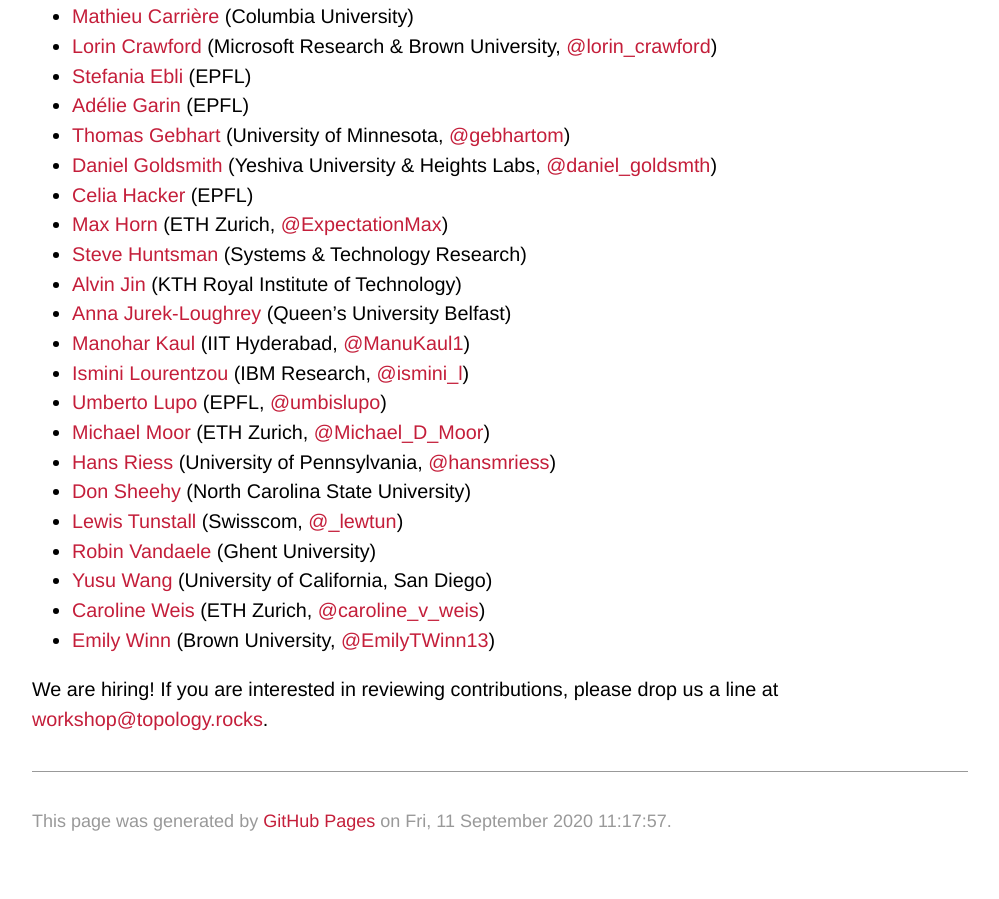
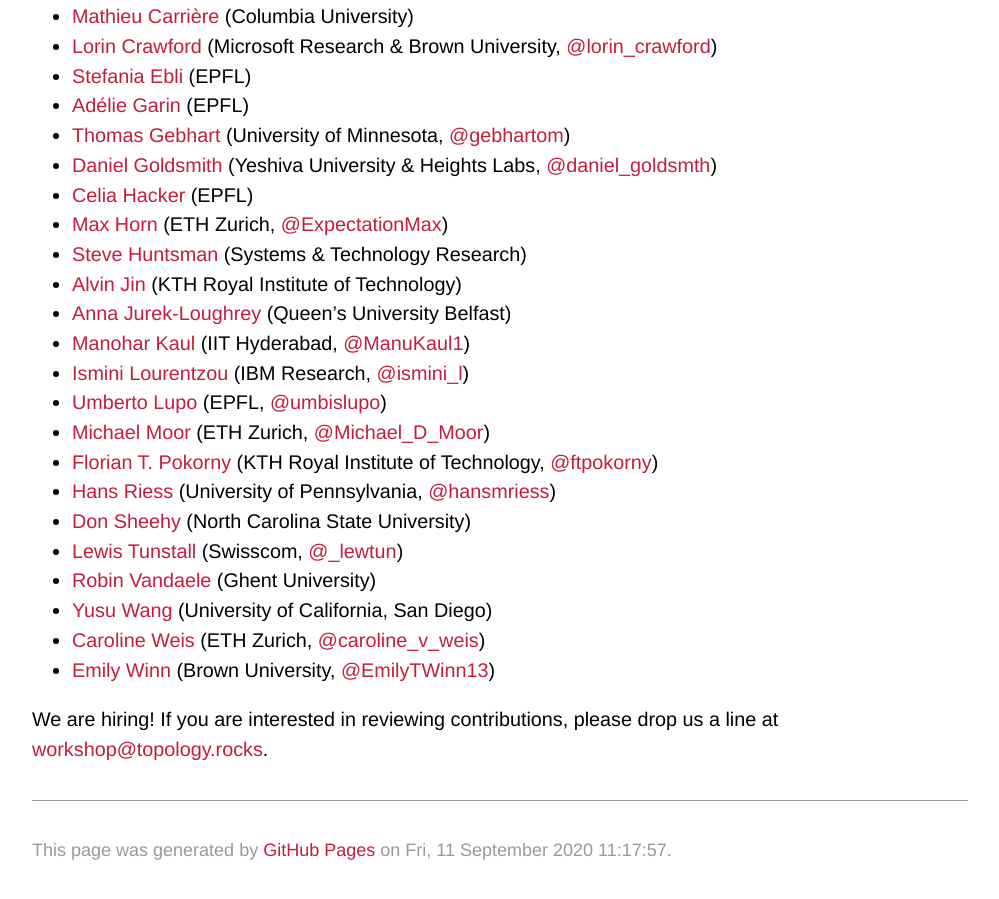
Before and after one commit to tda-in-ml/tda-in-ml.github.io, a Jekyll site: the page built from committee.md, in a window 1280 px wide and 900 px high, scrolled down 798 px. Shown: the whole window, without its empty margins (140-1139 px from the left). Built offline with Jekyll 4.4.1, drawn with Linux system fonts in a browser that asks for light colours; some web fonts are replaced; our own code applies the rules of GitHub Pages for plain Markdown files; before the commit the page ends 1669 px from its top, so only the background shows below that.

Commit message:
Extended programme committee

```diff
--- a/committee.md
+++ b/committee.md
@@ -28,6 +28,7 @@ linchpin in ensuring high-quality reviews of all scientific contributions:
 - [Ismini Lourentzou](https://isminoula.github.io) (IBM Research, [@ismini_l](https://twitter.com/ismini_l))
 - [Umberto Lupo](https://github.com/ulupo) (EPFL, [@umbislupo](https://twitter.com/umbislupo))
 - [Michael Moor](https://www.michaelmoor.ml/) (ETH Zurich, [@Michael_D_Moor](https://twitter.com/Michael_D_Moor))
+- [Florian T. Pokorny](http://www.csc.kth.se/~fpokorny) (KTH Royal Institute of Technology, [@ftpokorny](https://twitter.com/ftpokorny))
 - [Hans Riess](https://hans-riess.github.io) (University of Pennsylvania, [@hansmriess](https://twitter.com/hansmriess))
 - [Don Sheehy](http://donsheehy.net) (North Carolina State University)
 - [Lewis Tunstall](https://lewtun.github.io/blog) (Swisscom, [@\_lewtun](https://twitter.com/_lewtun))
```
